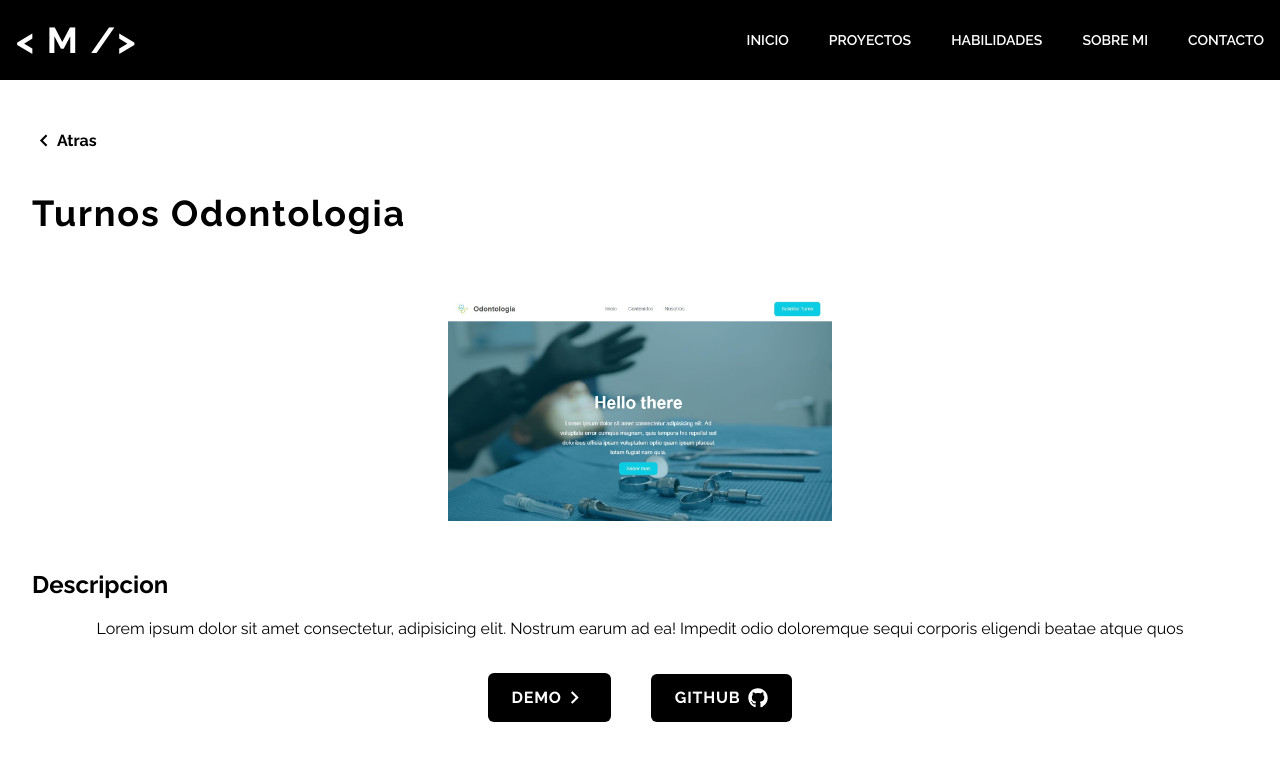
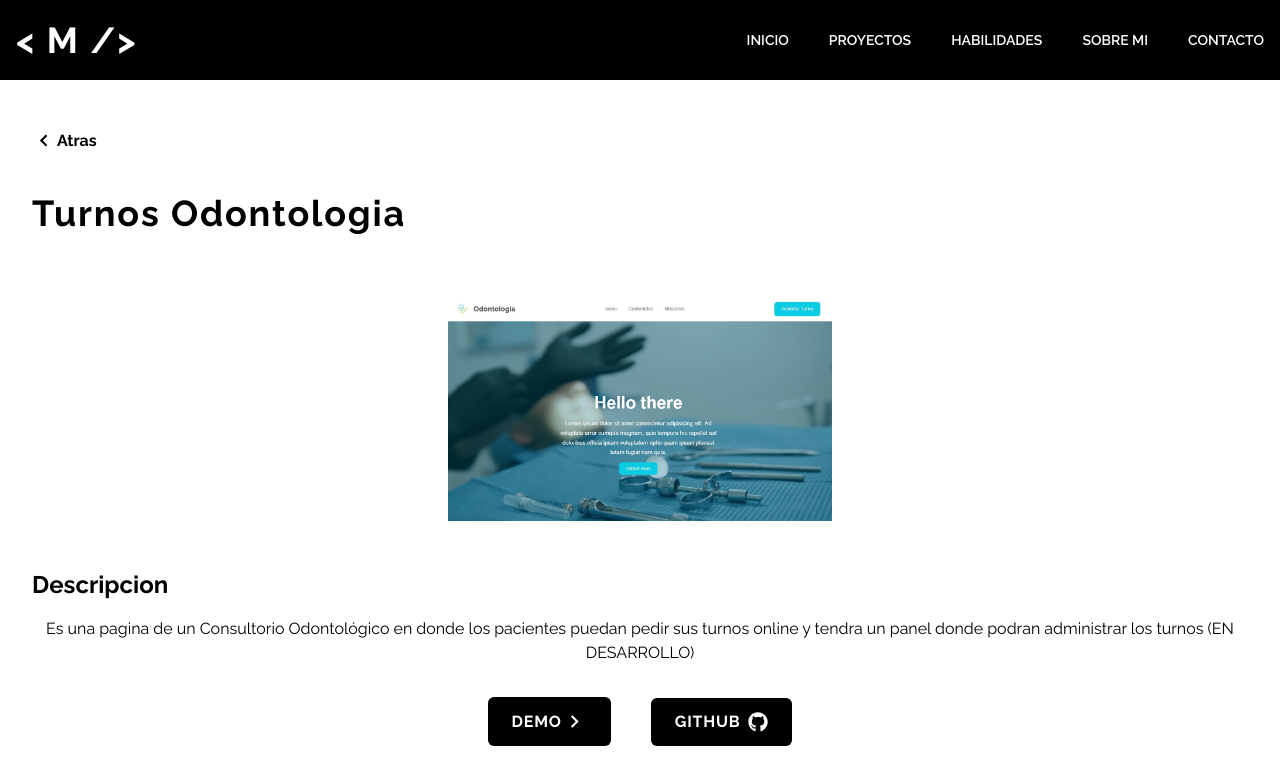
Before and after one commit to MaxiiMartins/p-maxiimartins, a Next.js app: page /proyectos/turnos-odontologia in a window 1280 px wide. Shown: the top 784 px of the page. Built offline with nearby package versions, Linux system fonts and the light colour scheme.

Commit message:
Update data.js

```diff
--- a/src/data.js
+++ b/src/data.js
@@ -10,7 +10,7 @@ const proyectos = [
     id: 1,
     title: "Turnos odontologia",
     description:
-      "Lorem ipsum dolor sit amet consectetur, adipisicing elit. Nostrum earum ad ea! Impedit odio doloremque sequi corporis eligendi beatae atque quos",
+      "Es una pagina de un Consultorio Odontológico en donde los pacientes puedan pedir sus turnos online y tendra un panel donde podran administrar los turnos (EN DESARROLLO)",
     src: odontologia,
     url: "/turnos-odontologia",
     deploy: "https://turnos-odontologia.vercel.app/",
@@ -20,7 +20,7 @@ const proyectos = [
     id: 2,
     title: "Aplicacion del clima",
     description:
-      "Lorem ipsum dolor sit amet consectetur, adipisicing elit. Nostrum earum ad ea! Impedit odio doloremque sequi corporis eligendi beatae atque quos",
+      "Cree un Widget para poder consultar el clima de tu cuidad y te muestra la ubicacion. ",
     src: clima,
     url: "/app-clima",
     deploy: "",
@@ -39,7 +39,7 @@ const proyectos = [
     id: 4,
     title: "Dogs",
     description:
-      "Lorem ipsum dolor sit amet consectetur, adipisicing elit. Nostrum earum ad ea! Impedit odio doloremque sequi corporis eligendi beatae atque quos",
+      "Es una SPA (Single Page Application) con consumo de API (thedogapi.com) y una Base de datos propia. Podrás buscar una raza y ver más detalles de cada una también tendrás la posibilidad de crear una nueva raza.",
     src: dog,
     url: "/dogs",
     deploy: "https://dogs-app-murex.vercel.app/",
@@ -49,7 +49,7 @@ const proyectos = [
     id: 5,
     title: "Sneakers E-Commerce",
     description:
-      "Lorem ipsum dolor sit amet consectetur, adipisicing elit. Nostrum earum ad ea! Impedit odio doloremque sequi corporis eligendi beatae atque quos",
+      "Aplicacion web para la compra de zapatillas. Soporta pago con QR, MercadoPago y PayPal. Dispone tanto de un panel de usuario donde revisar perfil, favoritos, carrito de compra e historial de compras, como de un panel de administrador con estadísticas de ventas, stock, categorías y usuarios donde crear, buscar, editar o eliminar cualquiera de los anteriores.",
     src: sneakers,
     url: "/sneakers-ecommerce",
     deploy: "https://sneakers-xxre.vercel.app/",
@@ -59,7 +59,7 @@ const proyectos = [
     id: 6,
     title: "pelisflix",
     description:
-      "Lorem ipsum dolor sit amet consectetur, adipisicing elit. Nostrum earum ad ea! Impedit odio doloremque sequi corporis eligendi beatae atque quos",
+      "Es una pagina donde podras buscar las peliculas y series favoritas. El diseño esta orientado a una de las plataforma de streaming mas famosas. (EN DESARROLLO)",
     src: peliculas,
     url: "/Pelisflix",
     deploy: "",
```
